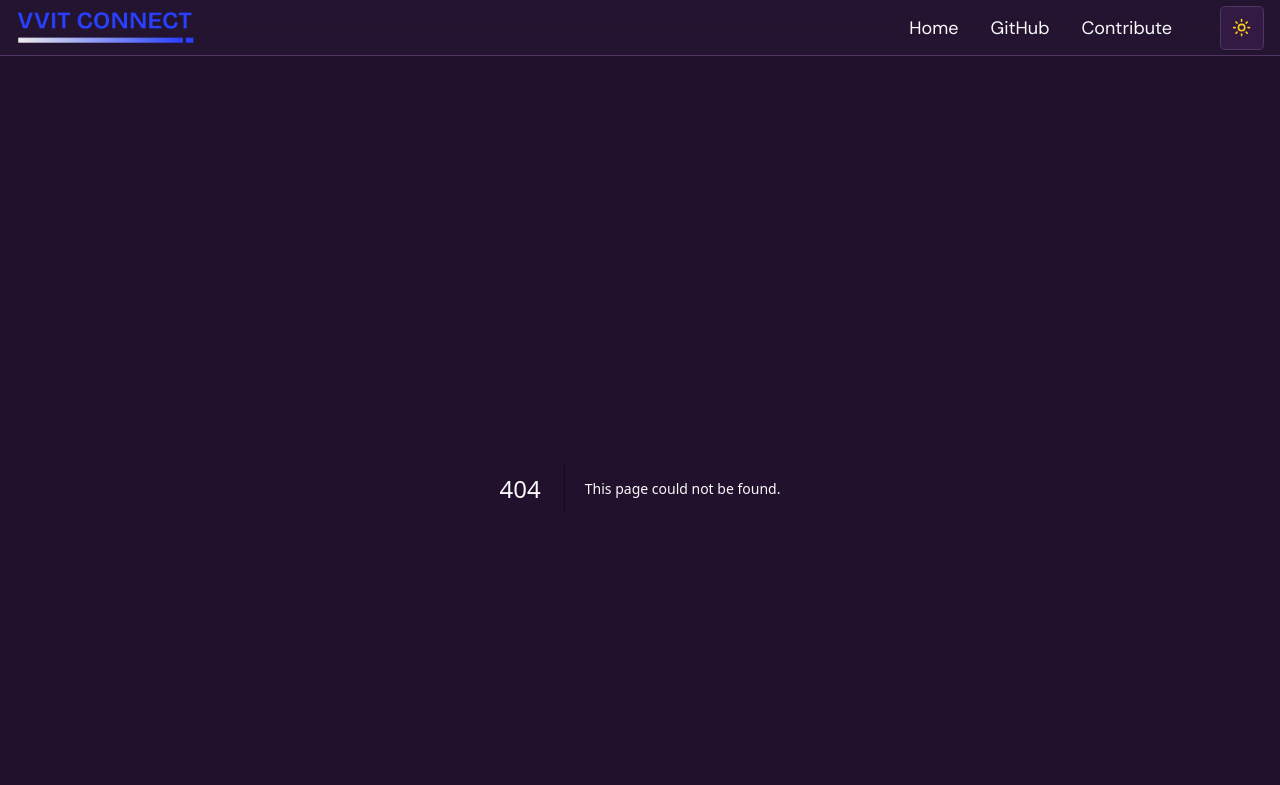
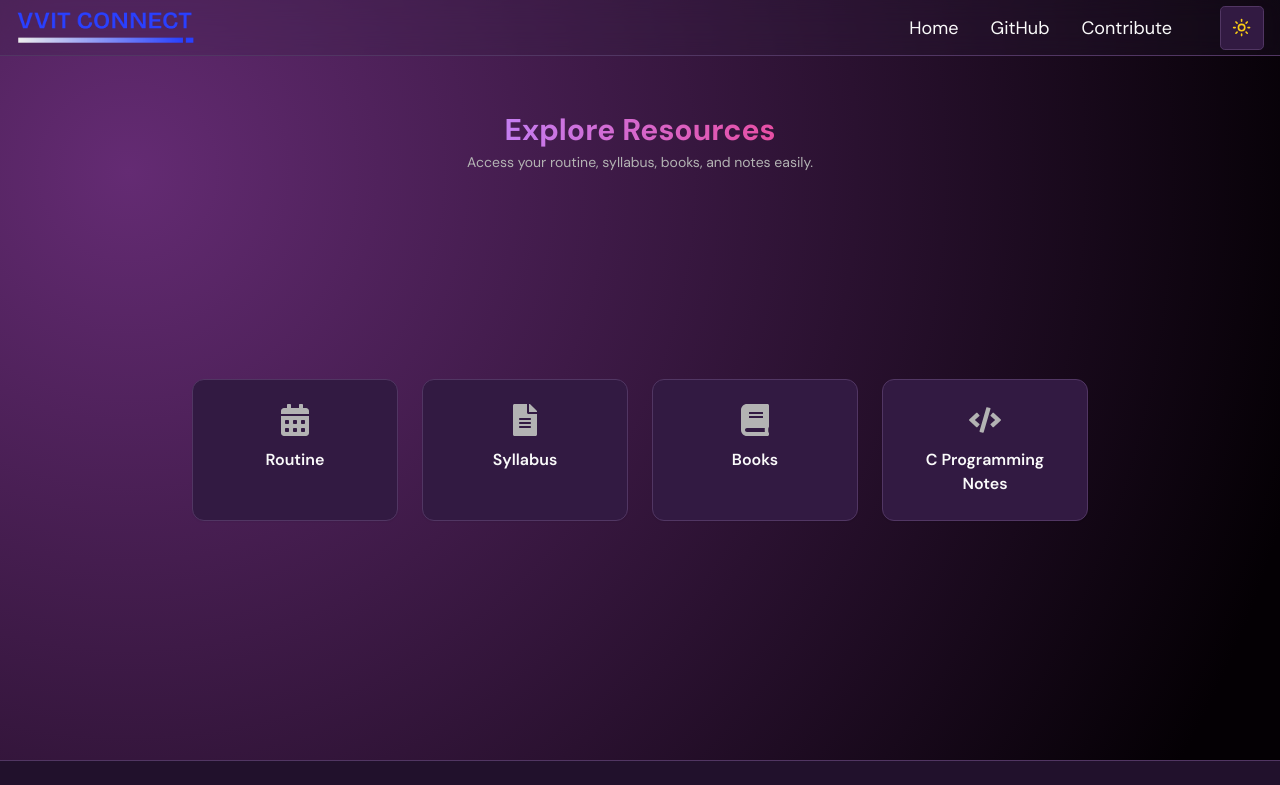
Before and after one commit to pyKinsu/VVITConnect, a Next.js app: page /bba/semester/1 in a window 1280 px wide. Before the commit this address had no page. Shown: the top 785 px of the page. Built offline with nearby package versions, Linux system fonts and the light colour scheme.

Commit message:
Create page.tsx

```diff
--- /dev/null
+++ b/src/app/bba/semester/1/page.tsx
@@ -0,0 +1,64 @@
+"use client";
+
+import React from "react";
+import { useRouter } from "next/navigation";
+import { FaBook, FaCode, FaCalendarAlt, FaFileAlt } from "react-icons/fa";
+
+const features = [
+  {
+    name: "Routine",
+    icon: <FaCalendarAlt className="w-8 h-8 mx-auto mb-3 text-muted-foreground" />,
+    path: "/routine",
+  },
+  {
+    name: "Syllabus",
+    icon: <FaFileAlt className="w-8 h-8 mx-auto mb-3 text-muted-foreground" />,
+    path: "/syllabus",
+  },
+  {
+    name: "Books",
+    icon: <FaBook className="w-8 h-8 mx-auto mb-3 text-muted-foreground" />,
+    path: "/books",
+  },
+  {
+    name: "C Programming Notes",
+    icon: <FaCode className="w-8 h-8 mx-auto mb-3 text-muted-foreground" />,
+    path: "/notes/c-programming",
+  },
+];
+
+export default function FeaturesPage() {
+  const router = useRouter();
+
+  const handleSelect = (path: string) => {
+    router.push(path);
+  };
+
+  return (
+    <main className="flex flex-col items-center justify-between min-h-[80vh] px-4 py-6">
+      <header className="text-center mb-6">
+        <h1 className="text-2xl sm:text-3xl font-bold bg-clip-text text-transparent bg-gradient-to-r from-purple-400 to-pink-500">
+          Explore Resources
+        </h1>
+        <p className="mt-1 text-sm text-muted-foreground">
+          Access your routine, syllabus, books, and notes easily.
+        </p>
+      </header>
+
+      <section className="flex-1 flex items-center justify-center w-full">
+        <div className="grid grid-cols-2 sm:grid-cols-2 md:grid-cols-4 gap-6 w-full max-w-4xl">
+          {features.map((feature) => (
+            <button
+              key={feature.name}
+              onClick={() => handleSelect(feature.path)}
+              className="section-box py-6 text-base font-semibold hover:scale-105 active:scale-95 transition-transform duration-150 flex flex-col items-center"
+            >
+              {feature.icon}
+              {feature.name}
+            </button>
+          ))}
+        </div>
+      </section>
+    </main>
+  );
+}
```
